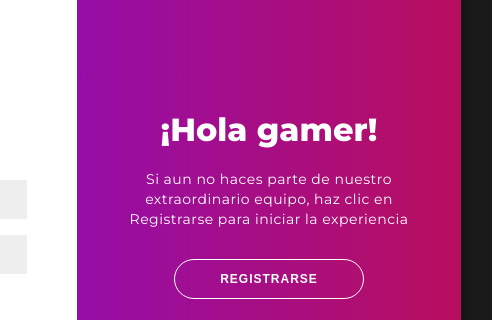
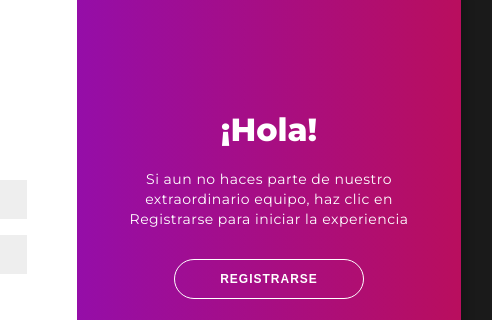
Before and after one commit to barryallen2223/Nesquik-map, a plain HTML site: page index.html in a window 1280 px wide. Shown: the part 176-496 px from the top of the page, 563-1055 px from the left. Drawn offline with Linux system fonts and the light colour scheme.

Commit message:
Update index.html

```diff
--- a/index.html
+++ b/index.html
@@ -50,7 +50,7 @@
                     <button class="ghost" id="signIn">Log In</button>
                 </div>
                 <div class="overlay-panel overlay-right">
-                    <h1>¡Hola gamer!</h1>
+                    <h1>¡Hola!</h1>
                     <p>Si aun no haces parte de nuestro extraordinario equipo, haz clic en Registrarse para iniciar la experiencia</p>
                     <button class="ghost" id="signUp">Registrarse</button>
                 </div>
```
